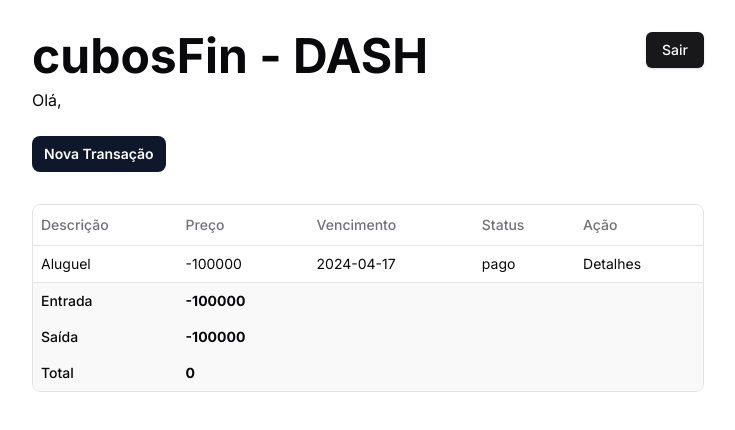
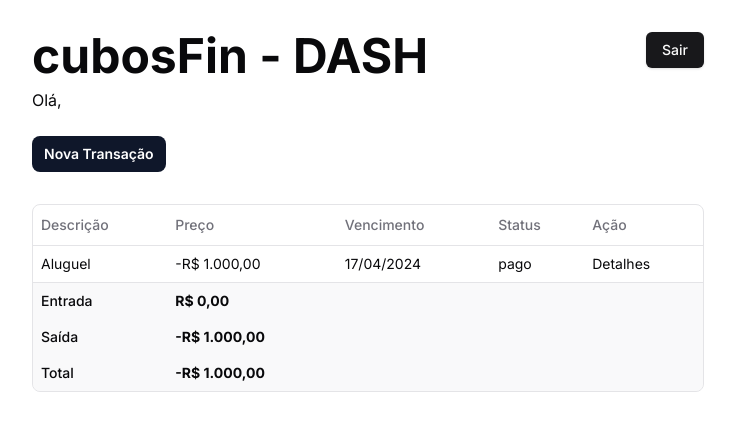
Before and after one commit to WashingtonDDS/projeto-blog-next, a Next.js app: page /transactions in a window 1280 px wide. Shown: the top 430 px of the page, without its empty margins (272-1007 px from the left). Built offline with nearby package versions, Linux system fonts and the light colour scheme; data requests are answered from the project's data file.

Commit message:
feat: add date and currency formatting utilities and update List component to use them

```diff
--- a/src/components/dash/List.tsx
+++ b/src/components/dash/List.tsx
@@ -8,6 +8,8 @@ import {
   TableFooter,
 } from "@/components/ui/table";
 import { TTransaction } from "@/types/typeTransaction";
+import { convertToDate } from "@/utils/convertToDate";
+import { convertToReal } from "@/utils/convertToReal";
 
 import { createRequest } from "@/utils/createRequest";
 import Link from "next/link";
@@ -53,8 +55,8 @@ export async function List() {
           {transactions.map((item) => (
             <TableRow key={item.id}>
               <TableCell>{item.description}</TableCell>
-              <TableCell>{item.price}</TableCell>
-              <TableCell>{item.dueDate}</TableCell>
+              <TableCell>{convertToReal(item.price)}</TableCell>
+              <TableCell>{convertToDate(item.dueDate)}</TableCell>
               <TableCell>{item.status}</TableCell>
               <TableCell>
                 <Link href={`/transactions/${item.id}`}>Detalhes</Link>
@@ -65,17 +67,23 @@ export async function List() {
         <TableFooter>
           <TableRow>
             <TableCell>Entrada</TableCell>
-            <TableCell className="font-bold">{totals.total}</TableCell>
+            <TableCell className="font-bold">
+              {convertToReal(totals.incoming)}
+            </TableCell>
             <TableCell colSpan={3}></TableCell>
           </TableRow>
           <TableRow>
             <TableCell>Saída</TableCell>
-            <TableCell className="font-bold">{totals.output}</TableCell>
+            <TableCell className="font-bold">
+              {convertToReal(totals.output)}
+            </TableCell>
             <TableCell colSpan={3}></TableCell>
           </TableRow>
           <TableRow>
             <TableCell>Total</TableCell>
-            <TableCell className="font-bold">{totals.incoming}</TableCell>
+            <TableCell className="font-bold">
+              {convertToReal(totals.total)}
+            </TableCell>
             <TableCell colSpan={3}></TableCell>
           </TableRow>
         </TableFooter>
--- /dev/null
+++ b/src/utils/convertToDate.ts
@@ -0,0 +1,4 @@
+export const convertToDate = (date: string) => {
+  const newDate = new Date(date);
+  return new Intl.DateTimeFormat("pt-BR", { timeZone: "UTC" }).format(newDate);
+};
--- /dev/null
+++ b/src/utils/convertToReal.ts
@@ -0,0 +1,7 @@
+export const convertToReal = (price: number) => {
+  const options: Intl.NumberFormatOptions = {
+    style: "currency",
+    currency: "BRL",
+  };
+  return new Intl.NumberFormat("pt-BR", options).format(price / 100);
+};
```
